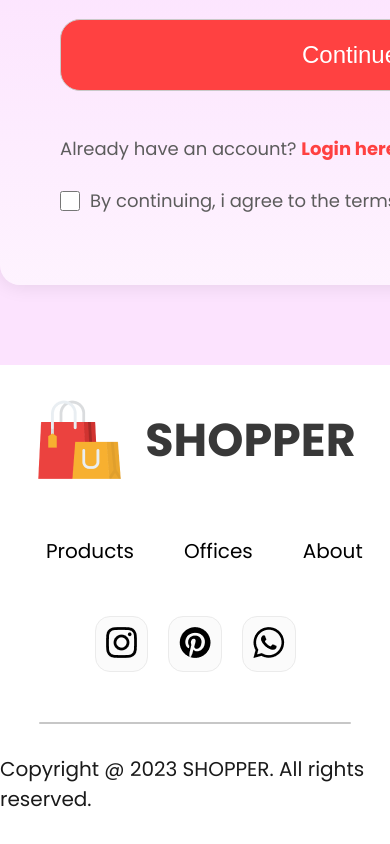
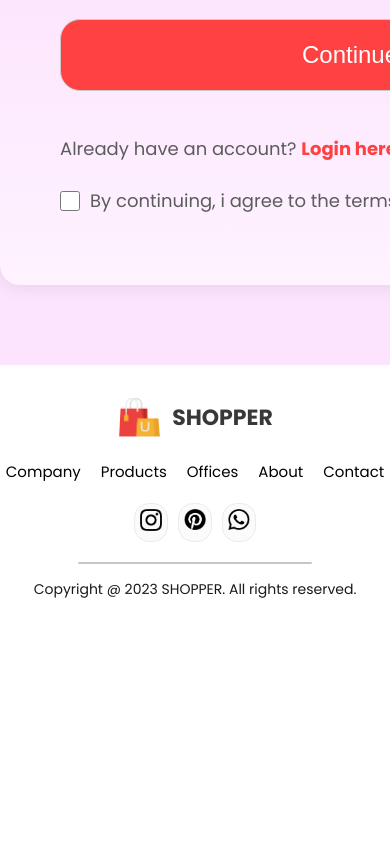
Before and after one commit to p-Limbo1996/E-commerce, a React (Create React App) app: page /login in a window 390 px wide. Shown: the part 540-1384 px from the top of the page. After the commit the page ends 1155 px from the top, so only its background shows below. Built offline with nearby package versions, Linux system fonts and the light colour scheme.

Commit message:
update footer.css and responsive

```diff
--- a/src/Components/Footer/Footer.css
+++ b/src/Components/Footer/Footer.css
@@ -24,9 +24,7 @@
     list-style: none;
 }
 .footer-links li{
-
    cursor: pointer;
-
 }
 .footer-social-icon{
 display: flex;
@@ -58,3 +56,49 @@ gap: 20px;
  border-radius: 10px;
  background: #c7c7c7;
 }
+
+
+@media (max-width:800px){
+
+  .footer {
+    gap: 20px;
+  }
+  .footer-logo{
+    gap: 10px;
+}
+.footer-logo p{
+    font-size: 22px ;
+}
+.footer-logo img{
+    width:45px;
+}
+
+.footer-links{
+  font-size: 15px;
+    gap: 20px;
+}
+
+.footer-social-icon{
+  display: flex;
+  gap: 10px;
+  }
+
+  .footer-icons-container {
+    padding: 5px;
+    padding-bottom: 3px;
+
+
+  }
+  .footer-icons-container img{
+    width: 22px;
+
+  }
+  .footer-copyright{
+     gap: 15px;
+     margin-bottom: 15px;
+     font-size: 14px;
+  }
+  .footer-copyright hr{
+   width: 60%;
+  }
+}
```
